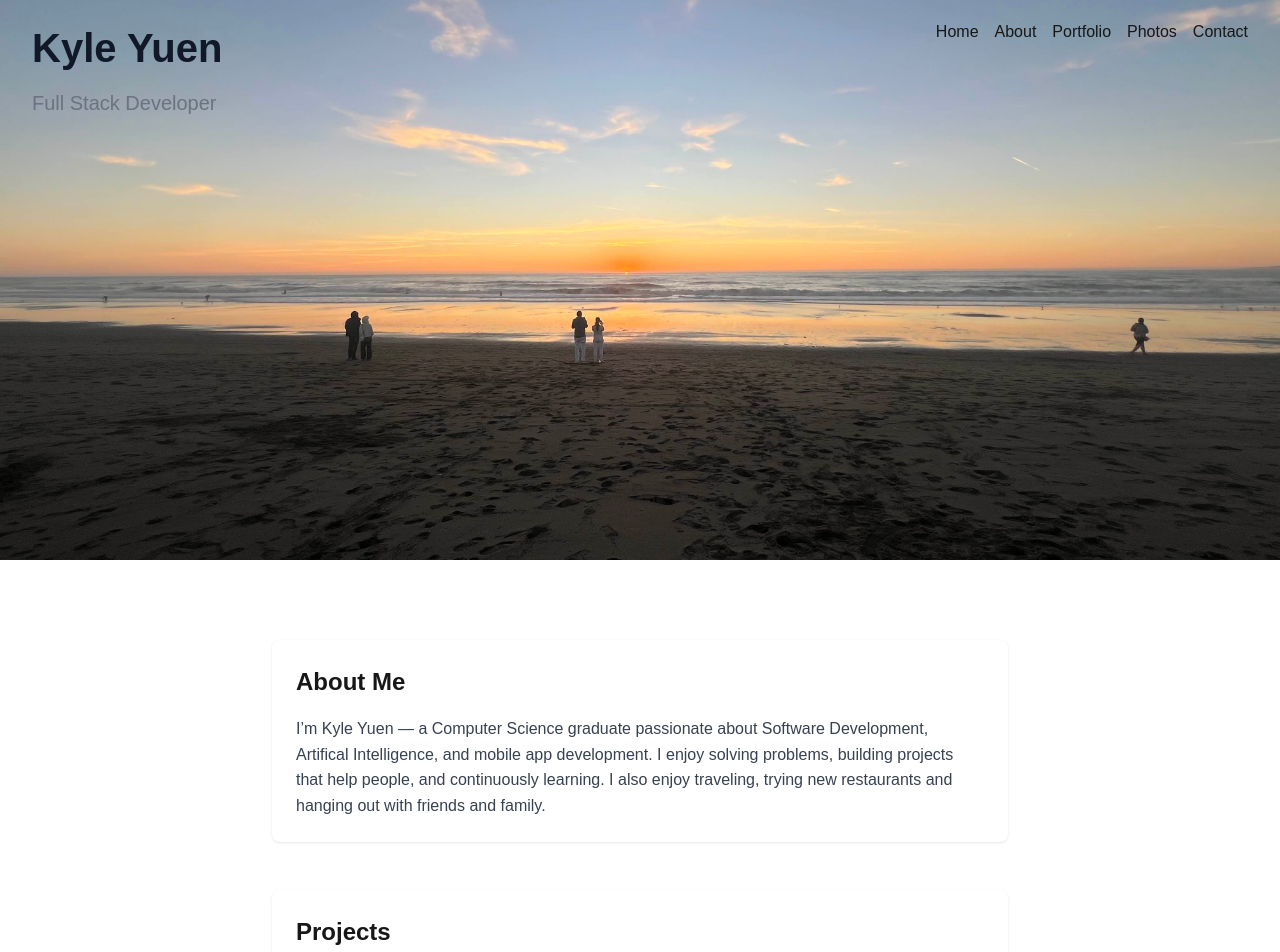
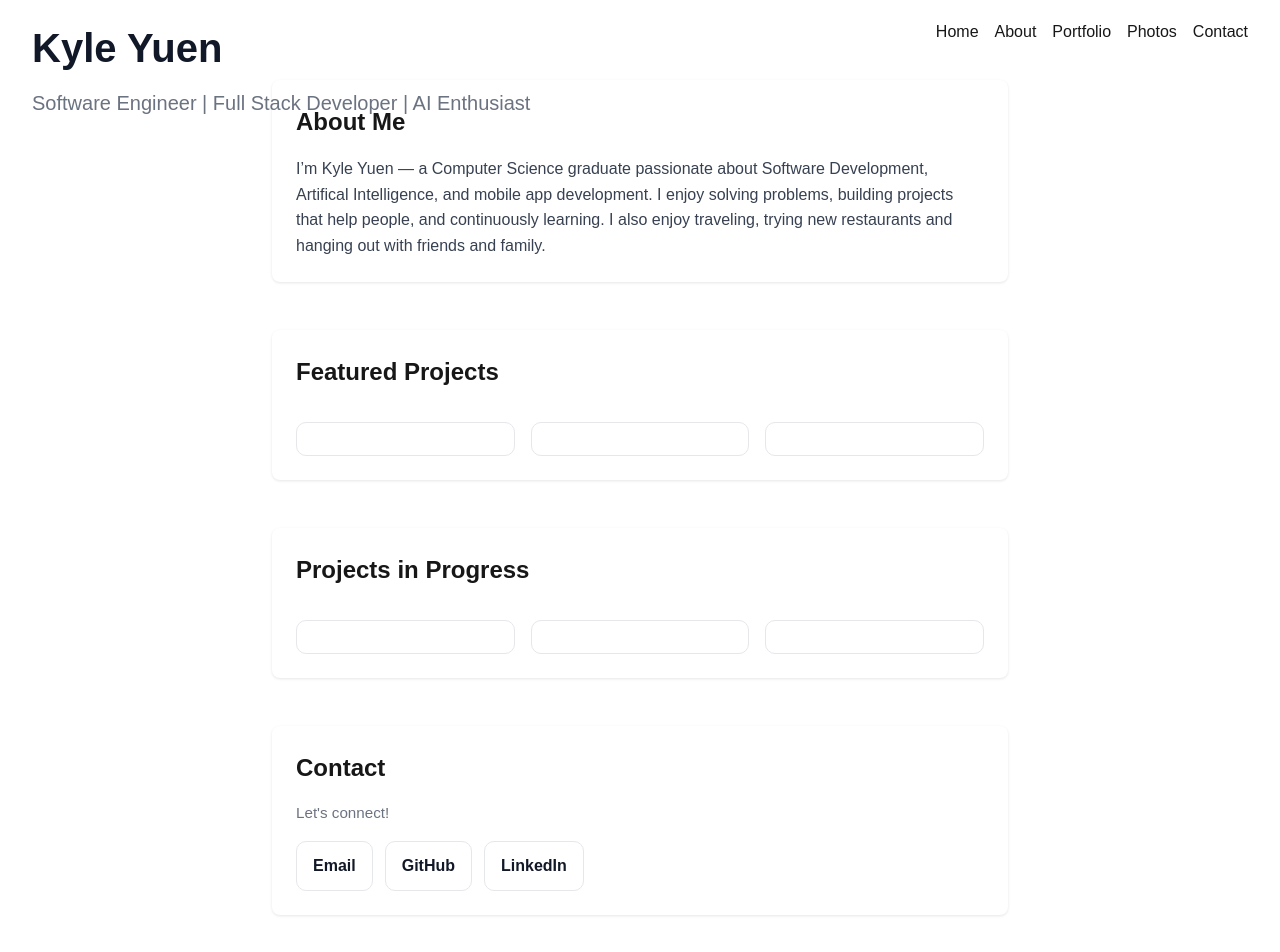
Before and after one commit to kyleyuen3/my-portfolio, a Next.js app: page / in a window 1280 px wide. Shown: the top 952 px of the page. Built offline with nearby package versions, Linux system fonts and the light colour scheme.

Commit message:
updating my css and removing background for cleaner website

```diff
--- a/app/page.module.css
+++ b/app/page.module.css
@@ -206,3 +206,36 @@
 .navLink:hover {
   transform: translateY(-1px);
 }
+
+/* header for sections */
+.sectionHeader {
+  margin-bottom: 1rem;
+}
+
+/* subtitle text for sections */
+.sectionSubtitle {
+  color: #6b7280;
+  margin-top: 0.25rem;
+  font-size: 0.95rem;
+}
+
+/* organizing contact section */
+.contactRow {
+  display: flex;
+  gap: 0.75rem;
+  flex-wrap: wrap;
+}
+
+/* button for contact section */
+.contactBtn {
+  display: inline-flex;
+  align-items: center;
+  justify-content: center;
+  padding: 0.75rem 1rem;
+  border-radius: 10px;
+  border: 1px solid #e5e7eb;
+  text-decoration: none;
+  color: #111827;
+  font-weight: 700;
+  background: white;
+}
--- a/app/page.tsx
+++ b/app/page.tsx
@@ -4,8 +4,6 @@ import styles from './page.module.css'
 export default function Home() {
   return (
     <main className={styles.container}>
-      <section className={`${styles.hero} ${styles.fadeUp}`} />
-
       {/* Header */}
       <header className={styles.header}>
         <div className={styles.headerTop}>
@@ -24,7 +22,7 @@ export default function Home() {
         </div>
 
         {/* Subtitle */}
-        <p className={styles.subtitle}>Full Stack Developer</p>
+        <p className={styles.subtitle}>Software Engineer | Full Stack Developer | AI Enthusiast</p>
 
       </header>
 
@@ -37,8 +35,32 @@ export default function Home() {
 
         {/* Project Section */}
         <section id="projects" className={`${styles.section} ${styles.fadeUp} ${styles.delay2}`}>
-          <h2 className={styles.sectionTitle}>Projects</h2>
-          <p className={styles.text}>Currently building Projects</p>
+          <h2 className={styles.sectionTitle}>Featured Projects</h2>
+
+          {/* Grid */}
+          <div className={styles.projectsGrid}>
+
+            {/*Project #1*/}
+            <div className={styles.projectCard}>
+
+            </div>
+
+            {/*Project #2*/}
+            <div className={styles.projectCard}>
+
+            </div>
+
+            {/*Project #3*/}
+            <div className={styles.projectCard}>
+
+            </div>
+
+          </div>
+        </section>
+
+                {/* Project Section */}
+        <section id="projects" className={`${styles.section} ${styles.fadeUp} ${styles.delay2}`}>
+          <h2 className={styles.sectionTitle}>Projects in Progress</h2>
 
           {/* Grid */}
           <div className={styles.projectsGrid}>
@@ -63,8 +85,17 @@ export default function Home() {
 
         {/* Contact */}
         <section id="contact" className={`${styles.section} ${styles.fadeUp} ${styles.delay3}`}>
-          <h2 className={styles.sectionTitle}>Contact</h2>
-          <p className={styles.text}>Contact me at gmail</p>
+          <div className={styles.sectionHeader}>
+            <h2 className={styles.sectionTitle}>Contact</h2>
+            <p className={styles.sectionSubtitle}>Let's connect!</p>
+          </div>
+
+          <div className={styles.contactRow}>
+            <a className={styles.contactBtn} href="kyleyuen3@gmail.com">Email</a>
+            <a className={styles.contactBtn} href="https://www.github.com/kyleyuen3" target="_blank" rel="noreferrer">GitHub</a>
+            <a className={styles.contactBtn} href="https://www.linkedin.com/in/kyleyuen3/" target="_blank" rel="noreferrer">LinkedIn</a>
+          </div>
+
         </section>
 
 
```
